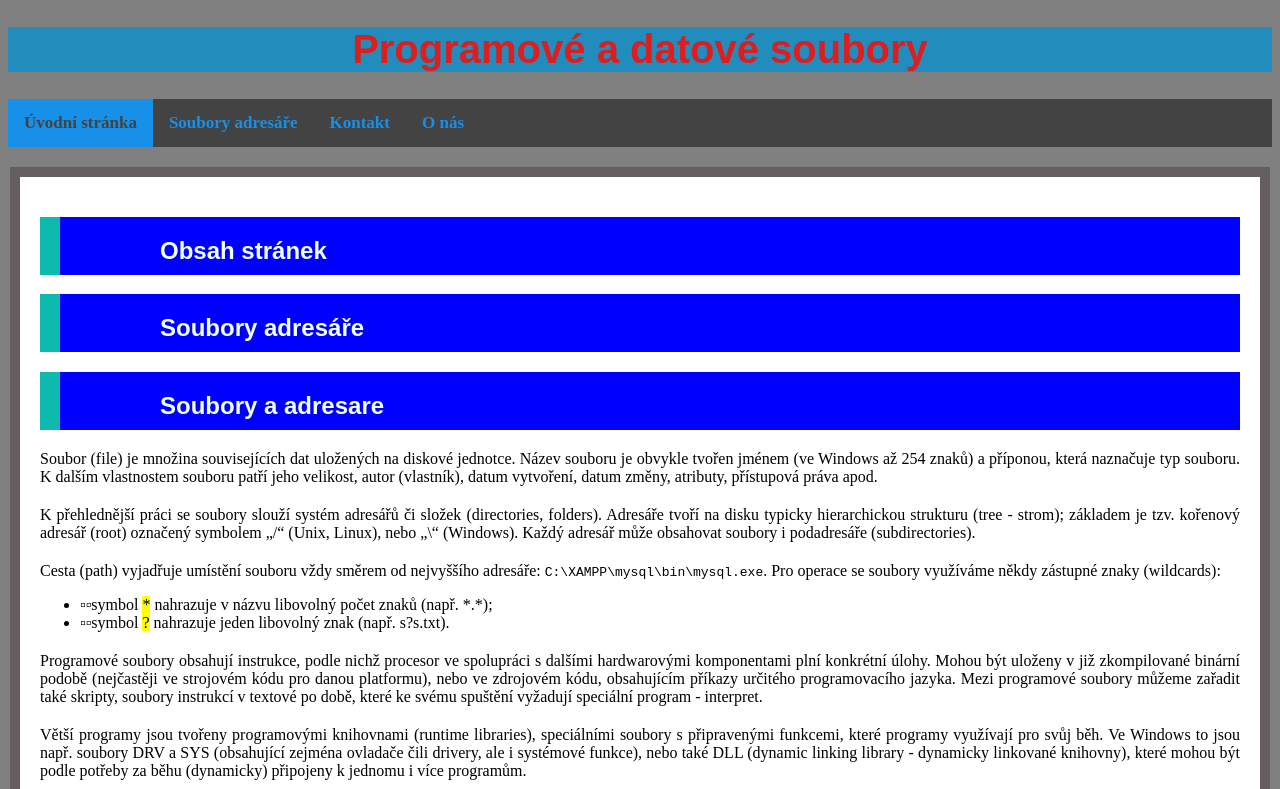
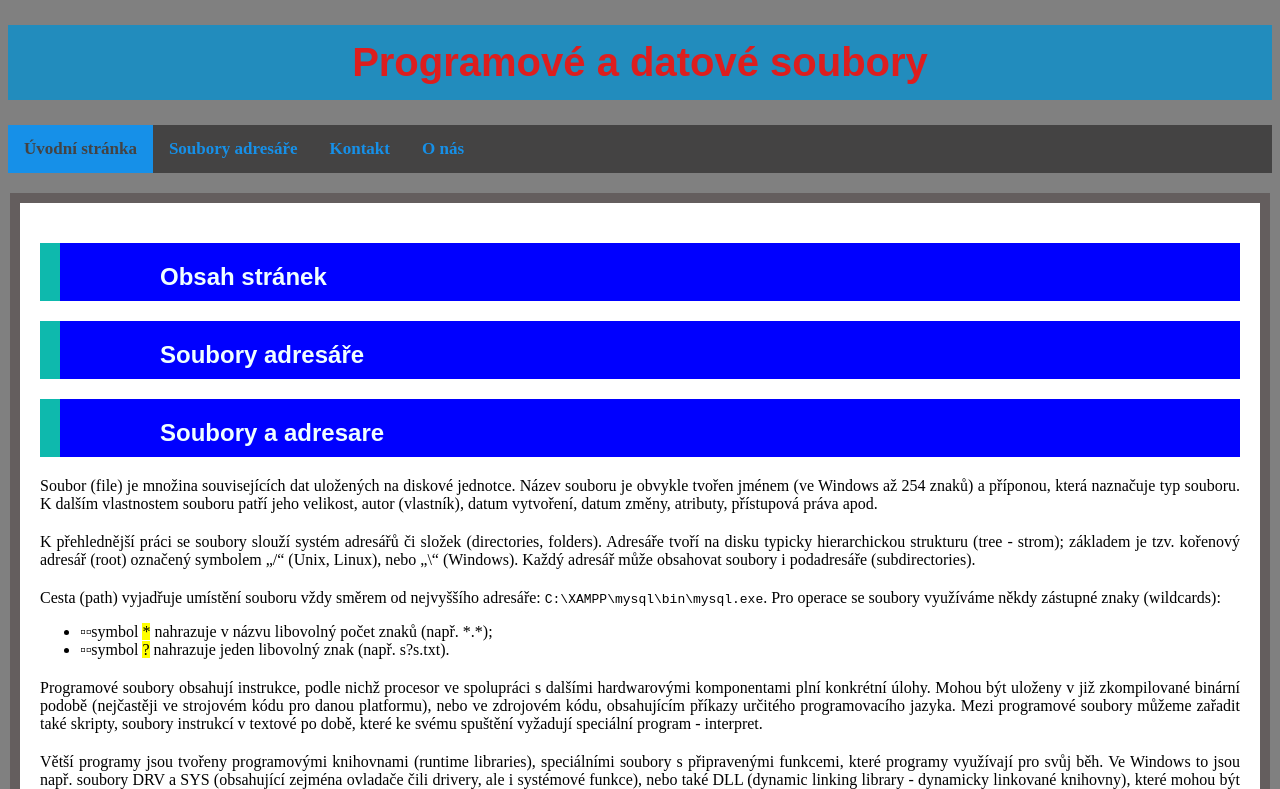
Before and after one commit to it2404/programy-a-data, a plain HTML site: page html/a/index.html in a window 1280 px wide. Shown: the top 789 px of the page. Drawn offline with Linux system fonts and the light colour scheme.

Commit message:
Add files via upload

```diff
--- a/html/a/index.html
+++ b/html/a/index.html
@@ -11,7 +11,7 @@
 
 <body>
     <header>
-        <h1 id="datove-soubory">Programové a datové soubory</h1>
+        <h1 id="datove-soubory" class="main-title">Programové a datové soubory</h1>
     </header>
 
     <nav class="topnav">
@@ -77,7 +77,7 @@
         <figure>
             <img src="../img/softwarove_licence.png" alt="softwarové licence" width="1000">
             <figcaption>
-                Myšlenková mapa: Softwarové licence
+                <i>Myšlenková mapa: Softwarové licence</i>
             </figcaption>
 
         </figure>
@@ -86,7 +86,7 @@
     </main>
     <footer>
         <hr>
-        <p>&copy; 2024 - <b>Matěj Dubinský</b> , <b><i>IT1</i></b></p>
+        <p>&copy; 2025 - <b>Matěj Dubinský</b> , <b><i>IT1</i></b></p>
         <p><a href="https://www.sspu-opava.cz" target="_blank"><img src="../img/skola-logo.png" alt="Skolni logo"></a>
         </p>
         <p><a href="https://www.sspu-opava.cz" target="_blank">Web skoly</a></p>
--- a/html/css/styly.css
+++ b/html/css/styly.css
@@ -63,3 +63,11 @@ p {
     text-align: justify;
     margin-top: 20px;
 }
+
+.main-title {
+    margin-top: 25px;
+    margin-bottom: 25px;
+    height: 60px;
+    text-align: center;
+    padding-top: 15px;
+}
```
